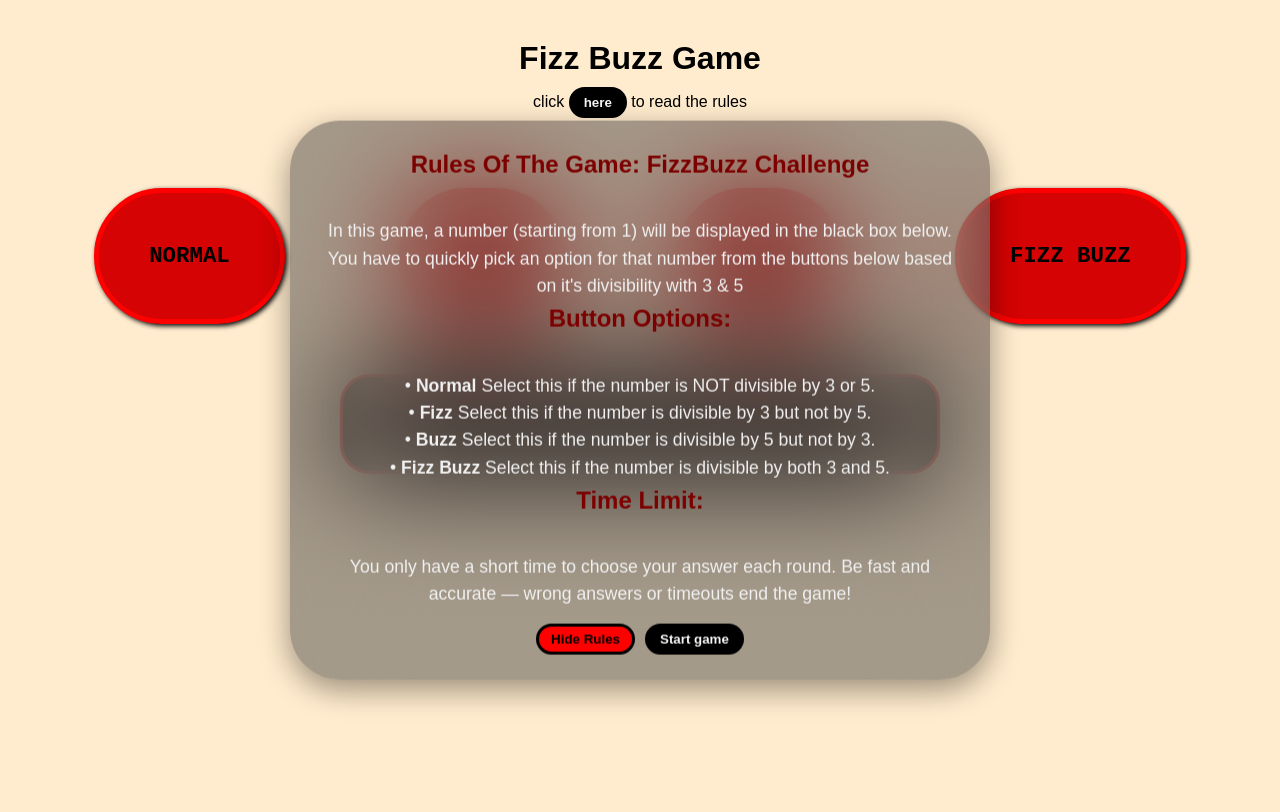
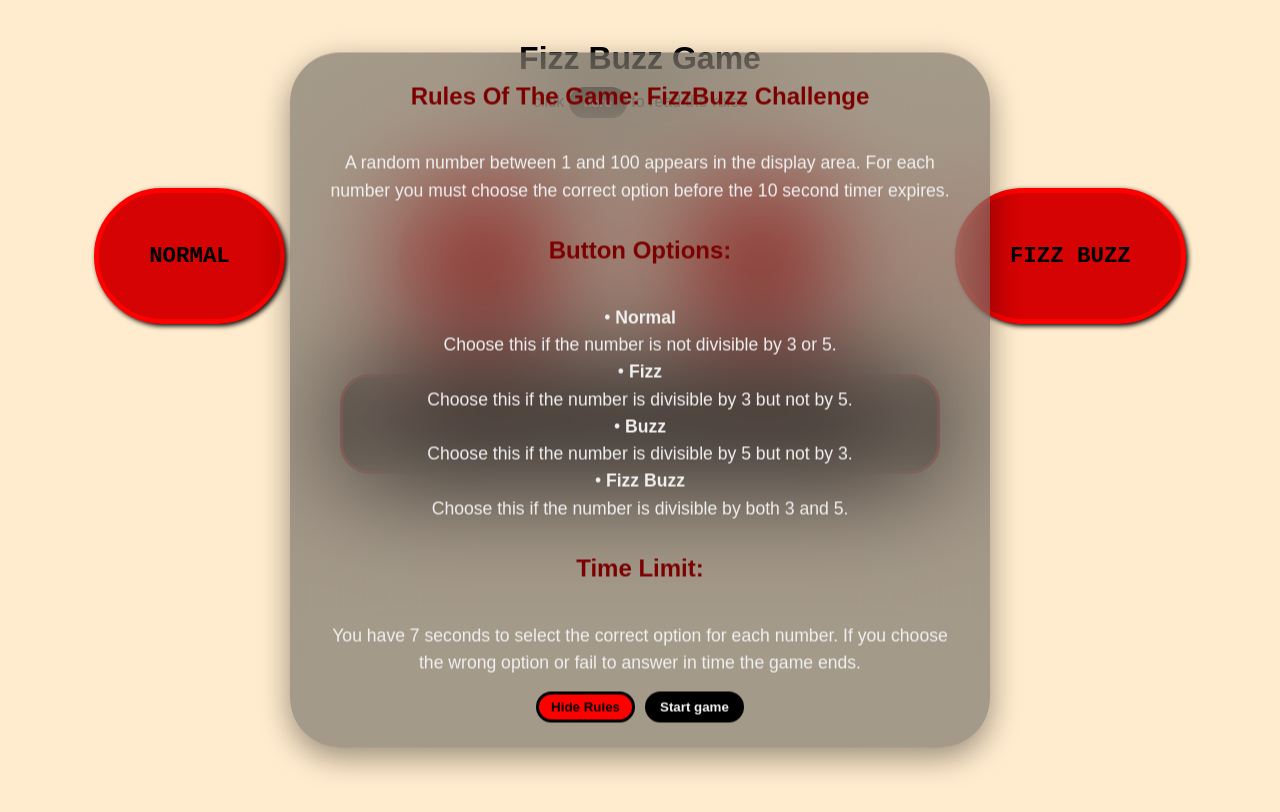
Before and after one commit to bxlatito/Fizz-Buzz-game, a plain HTML site: page index.html in a window 1280 px wide. Both pictures are taken after a click on the button "here". Drawn offline with Linux system fonts and the light colour scheme; a web font is replaced by a local one.

Commit message:
updated rules

```diff
--- a/index.html
+++ b/index.html
@@ -22,32 +22,31 @@
     </main>
     <div class="display"></div>
 
-    <div class= "rules">
-        <p><span class="header"> Rules of the Game: FizzBuzz Challenge</span> <br>
-In this game, a number (starting from 1) will be displayed in the black box below. You have to quickly pick an option for that number from the buttons below based on it's divisibility with 3 & 5 <br>
+<div class="rules">
+  <p>
+    <span class="header">Rules of the Game: FizzBuzz Challenge</span><br>
+    A random number between 1 and 100 appears in the display area. For each number you must choose the correct option before the 10 second timer expires.
+    <br><br>
+    <span class="header">Button Options:</span><br>
+    • <span class="heading">Normal</span><br>
+    Choose this if the number is not divisible by 3 or 5.<br>
+    • <span class="heading">Fizz</span><br>
+    Choose this if the number is divisible by 3 but not by 5.<br>
+    • <span class="heading">Buzz</span><br>
+    Choose this if the number is divisible by 5 but not by 3.<br>
+    • <span class="heading">Fizz Buzz</span><br>
+    Choose this if the number is divisible by both 3 and 5.<br>
+    <br>
+    <span class="header">Time Limit:</span><br>
+    You have 7 seconds to select the correct option for each number. If you choose the wrong option or fail to answer in time the game ends.
+  </p>
 
+  <div class="bottom-part">
+    <button class="hide-rules">Hide Rules</button>
+    <button class="begin-game">Start game</button>
+  </div>
+</div>
 
-<span class="header">Button Options:</span><br>
-	•	<span class="heading">Normal</span>
-Select this if the number is NOT divisible by 3 or 5. <br>
-	•	<span class="heading">Fizz</span>
-Select this if the number is divisible by 3 but not by 5.<br>
-	•	<span class="heading">Buzz</span>
-Select this if the number is divisible by 5 but not by 3.<br>
-	•	<span class="heading">Fizz Buzz</span>
-Select this if the number is divisible by both 3 and 5.<br>
-
-
-
-<span class="header">Time Limit:</span> <br>
-
-You only have a short time to choose your answer each round. Be fast and accurate — wrong answers or timeouts end the game!</p>
-
-<div class="bottom-part">
-    <button class= "hide-rules">Hide Rules</button>
-    <button class = "begin-game">Start game</button>
-</div>
-    </div>
     <script src="./index.js"></script>
 </body>
 </html>
```
